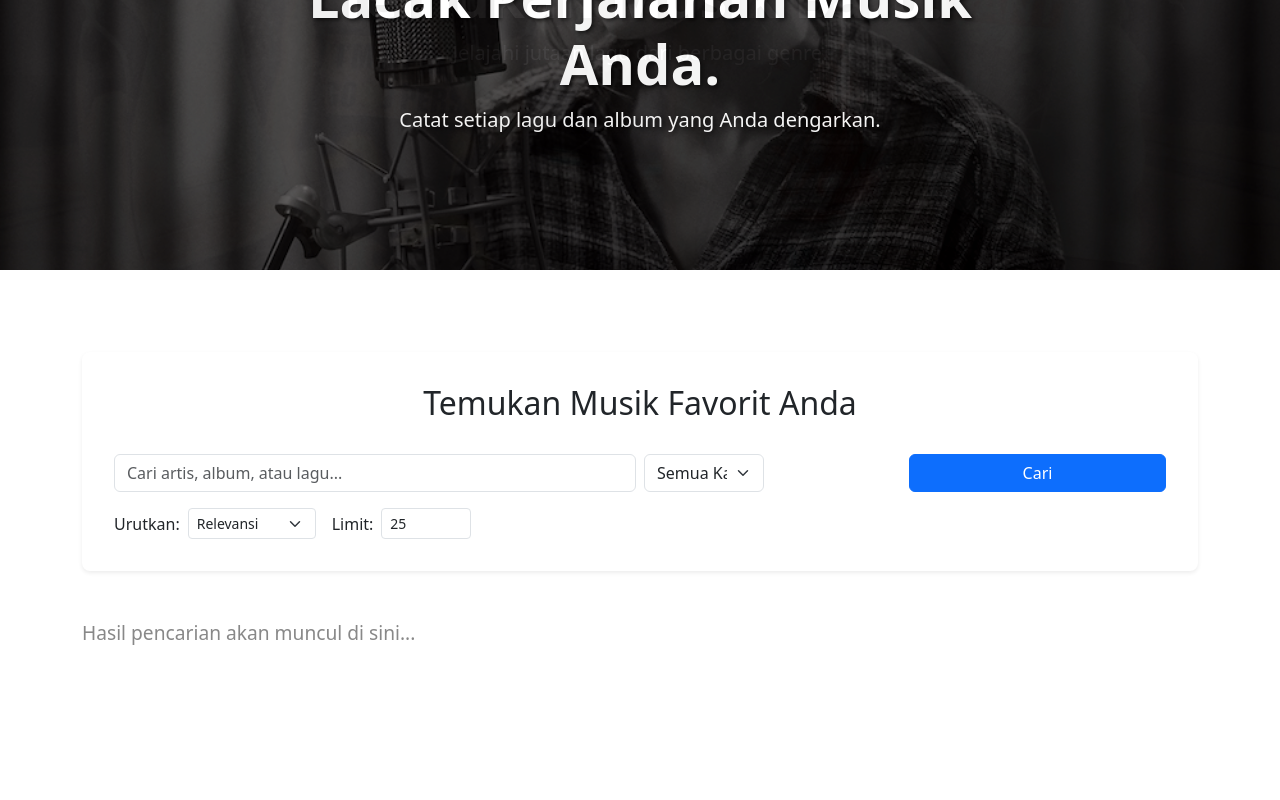
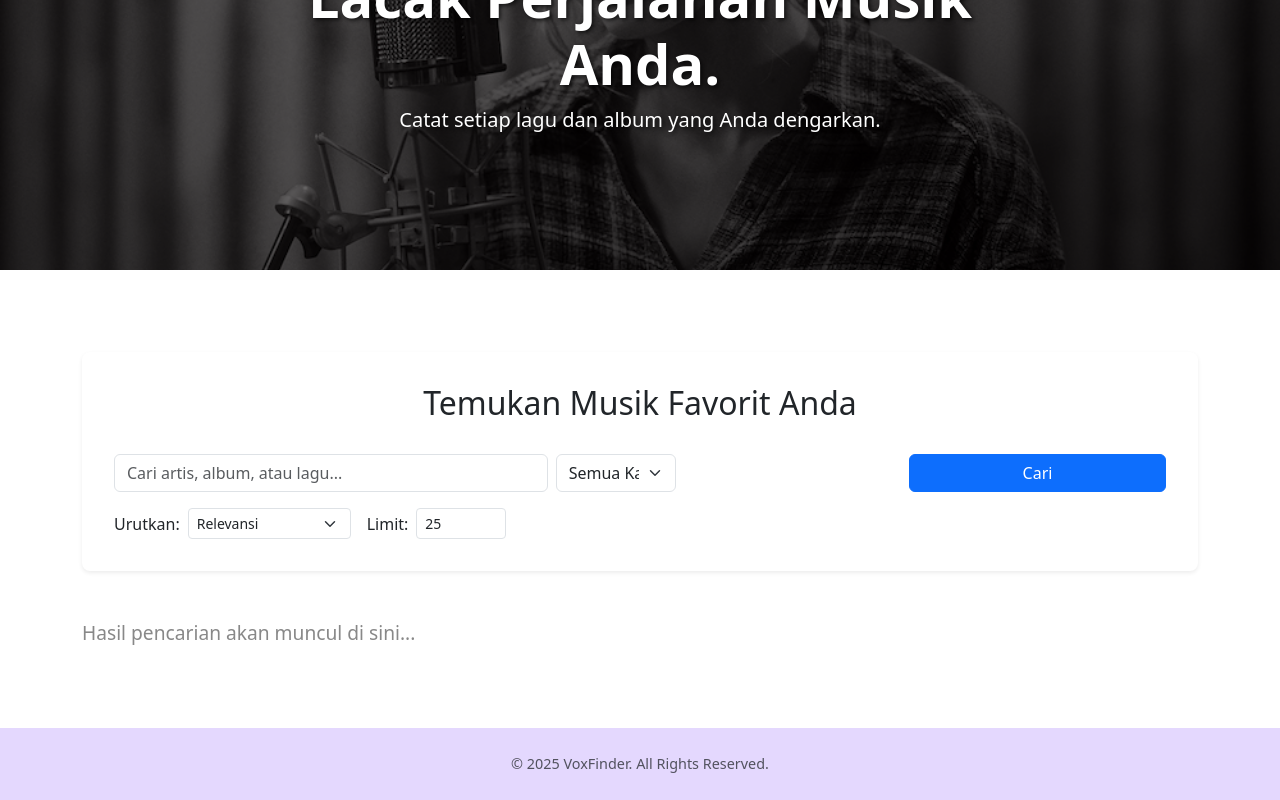
Before and after one commit to 157-Fadina/uts-pemweb-123140157, a React (Vite) app in the folder my-app/: page / in a window 1280 px wide. Shown: the part 236-1036 px from the top of the page. Before the commit the page ends 900 px from the top, so only its background shows below. Built offline with nearby package versions, Linux system fonts and the light colour scheme.

Commit message:
menambahkan footer, mengedit button search

```diff
--- a/my-app/src/App.css
+++ b/my-app/src/App.css
@@ -30,7 +30,6 @@ body {
   font-weight: bold;
 }
 
-/* === SEARCH SECTION === */
 .search-container {
   background-color: white;
   padding: 2rem;
@@ -52,7 +51,6 @@ body {
   position: relative;
 }
 
-/* === INPUT GROUP (FORM) === */
 .input-group {
   display: flex;
   flex-wrap: wrap;
@@ -75,12 +73,21 @@ body {
   background-color: #4c440f;
 }
 
-/* Select media type (All, Artist, dsb) */
+.btn .btn-cari-custom {
+  background-color: #7E57C2;
+  border-color: #7E57C2;
+  color: white;
+}
+
+.btn .btn-cari-custom:hover {
+  background-color: #673AB7;
+  border-color: #673AB7;
+}
+
 .media-type-select {
   max-width: 120px;
 }
 
-/* === SORT DAN HASIL === */
 .sort-controls {
   margin-top: 1.5rem;
   text-align: left;
@@ -99,12 +106,12 @@ body {
 .results-grid-container {
   display: grid;
   grid-template-columns: repeat(auto-fill, minmax(300px, 1fr));
-  gap: 1.25rem; /* Jarak antar kartu */
+  gap: 1.25rem;
   margin-top: 1.5rem;
 }
 
 .song-card {
-  background-color: #4a3c5c;
+  background-color: #3f2d58;
   border-radius: 12px;
   padding: 1rem;
   color: white;
--- a/my-app/src/App.jsx
+++ b/my-app/src/App.jsx
@@ -5,6 +5,7 @@ import ResultsTable from "./components/ResultsTable.jsx";
 import Header from "./components/Header.jsx";
 import Hero from "./components/HeroCarousel.jsx";
 import LoadingGrid from "./components/LoadingGrid.jsx";
+import Footer from "./components/footer.jsx";
 import "./App.css";
 
 function App() {
@@ -60,23 +61,40 @@ function App() {
   const handleClosePlaylist = () => setShowPlaylist(false);
   const handleShowPlaylist = () => setShowPlaylist(true);
 
+  // GANTI FUNGSI LAMA ANDA DENGAN YANG INI:
+
   const handleSearch = async (searchParams) => {
     const { term, media, sort, limit } = searchParams;
     setLoading(true);
     setError(null);
-    try {
+
+     try {
       const url = `https://itunes.apple.com/search?term=${encodeURIComponent(term)}&media=${media}&limit=${limit}`;
+
       const response = await fetch(url);
       if (!response.ok) throw new Error("Gagal memuat data dari API.");
       const data = await response.json();
+
       let sortedResults = data.results;
-      if (sort === "releaseDate") {
-        sortedResults = sortedResults.sort((a, b) => new Date(b.releaseDate) - new Date(a.releaseDate));
-      } else if (sort === "collectionPrice") {
-        sortedResults = sortedResults.sort((a, b) => (b.collectionPrice || 0) - (a.collectionPrice || 0));
+      const getPrice = (item) => {
+        return item.trackPrice || item.collectionPrice || 0;
+     };
+
+      if (sort === "releaseDate_desc") {
+
+      sortedResults = sortedResults.sort((a, b) => new Date(b.releaseDate) - new Date(a.releaseDate));
+      } else if (sort === "releaseDate_asc") {
+
+        sortedResults = sortedResults.sort((a, b) => new Date(a.releaseDate) - new Date(b.releaseDate));
+      } else if (sort === "price_desc") {
+
+        sortedResults = sortedResults.sort((a, b) => getPrice(b) - getPrice(a));
+      } else if (sort === "price_asc") {
+
+        sortedResults = sortedResults.sort((a, b) => getPrice(a) - getPrice(b));
       }
       setResults(sortedResults);
-    } catch (err) {
+     } catch (err) {
       setError(err.message);
     } finally {
       setLoading(false);
@@ -119,6 +137,7 @@ function App() {
           </p>
         )}
       </main>
+      <Footer />
 
       <Offcanvas
         show={showPlaylist}
--- /dev/null
+++ b/my-app/src/components/Footer.css
@@ -0,0 +1,23 @@
+#root, .App {
+  min-height: 100vh;
+  display: flex;
+  flex-direction: column;
+}
+
+main.container {
+  flex-grow: 1;
+}
+
+.footer-container {
+  background-color: #e4d8fe;
+  color: #888;
+  padding: 25px 0;
+  margin-top: 4rem;
+  text-align: center;
+  flex-shrink: 0;
+}
+
+.footer-container .text-muted {
+  margin: 0;
+  font-size: 0.9rem;
+}
--- /dev/null
+++ b/my-app/src/components/Footer.jsx
@@ -0,0 +1,16 @@
+import React from 'react';
+import './Footer.css';
+
+function Footer() {
+  return (
+    <footer className="footer-container">
+      <div className="container">
+        <p className="text-muted">
+          © {new Date().getFullYear()} VoxFinder. All Rights Reserved.
+        </p>
+      </div>
+    </footer>
+  );
+}
+
+export default Footer;
--- a/my-app/src/components/SearchForm.jsx
+++ b/my-app/src/components/SearchForm.jsx
@@ -27,7 +27,7 @@ function SearchForm({ onSearch }) {
 
       <Form onSubmit={handleSubmit}>
         <Row className="g-2 my-3 align-items-center">
-          <Col xs={12} md={6}>
+          <Col xs={12} md={5}>
             <Form.Control
               id="searchTerm"
               name="searchTerm"
@@ -39,7 +39,7 @@ function SearchForm({ onSearch }) {
             />
           </Col>
 
-          <Col xs={12} md={3}>
+          <Col xs={12} md={4}>
             <Form.Select
               id="mediaType"
               name="mediaType"
@@ -57,7 +57,7 @@ function SearchForm({ onSearch }) {
           </Col>
 
           <Col xs={12} md={3}>
-            <Button variant="primary" type="submit" className="w-100">
+            <Button type="submit" className="w-100 btn-cari-custom">
               Cari
             </Button>
           </Col>
@@ -69,14 +69,16 @@ function SearchForm({ onSearch }) {
           <Form.Label className="me-2 mb-0">Urutkan:</Form.Label>
           <Form.Select
             size="sm"
-            style={{ maxWidth: '150px' }}
+            style={{ maxWidth: '170px' }}
             value={sortBy}
             onChange={(e) => setSortBy(e.target.value)}
             name="sortBy"
           >
             <option value="relevance">Relevansi</option>
-            <option value="releaseDate">Tanggal Rilis</option>
-            <option value="collectionPrice">Harga</option>
+            <option value="releaseDate_desc">Rilis (Terbaru)</option>
+            <option value="releaseDate_asc">Rilis (Terlama)</option>
+            <option value="price_desc">Harga (Termahal)</option>
+            <option value="price_asc">Harga (Termurah)</option>
           </Form.Select>
         </Form.Group>
 
```
